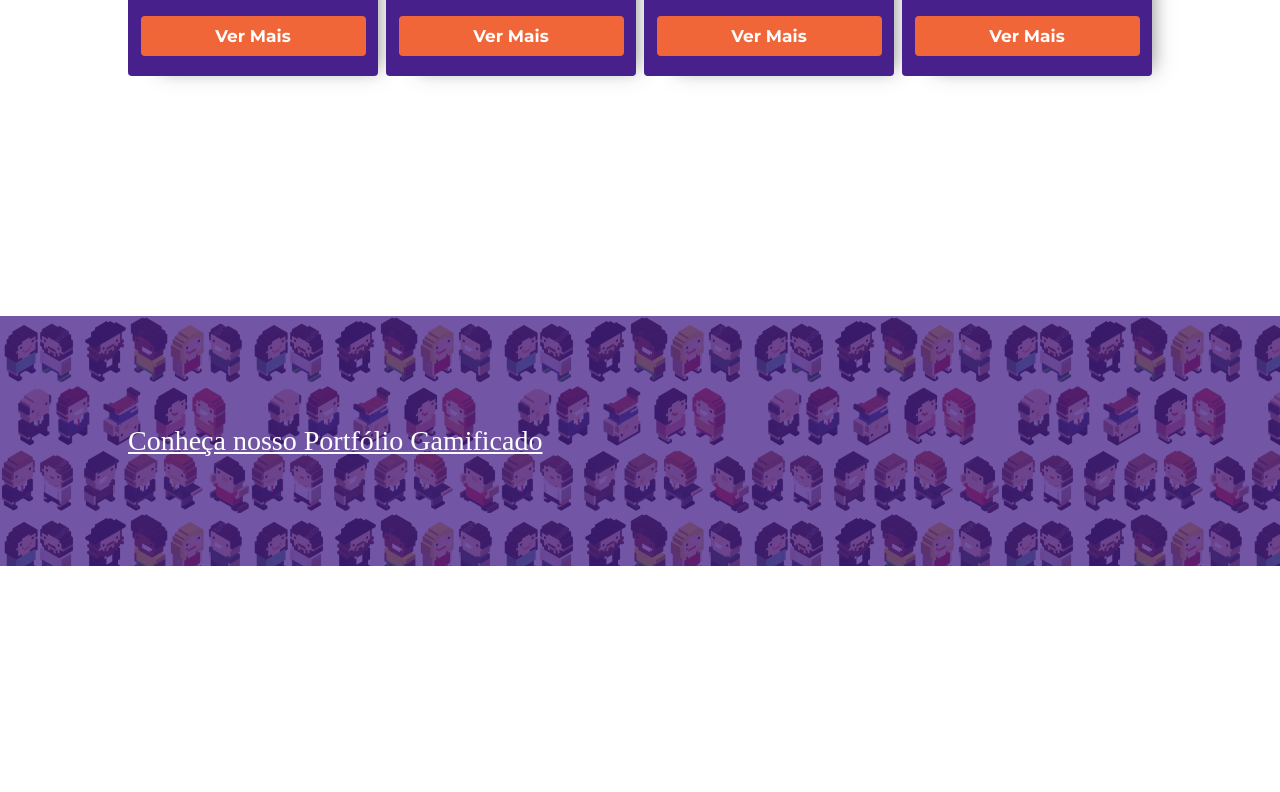
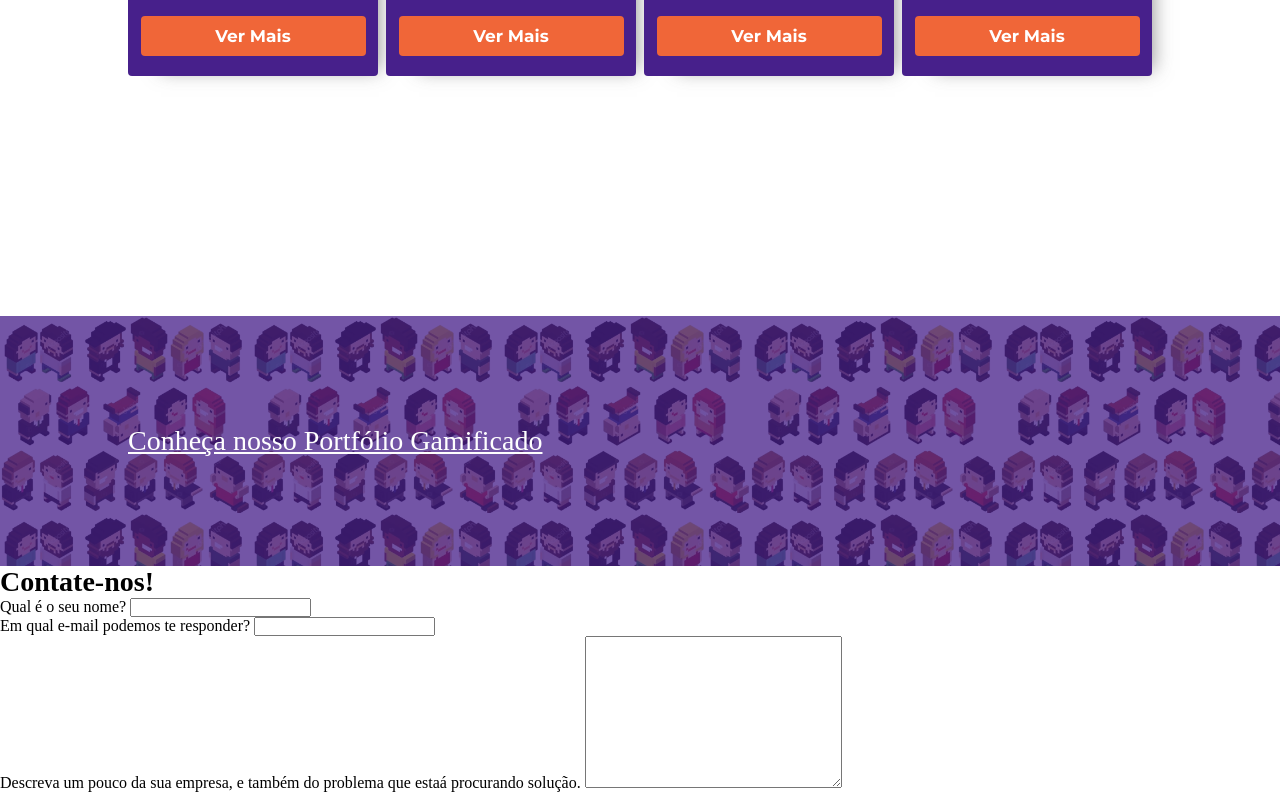
Before and after one commit to Dutercetti/gamificaai, a plain HTML site: page index.html in a window 1280 px wide. Shown: the part 2026-2818 px from the top of the page. Before the commit the page ends 2592 px from the top, so only its background shows below. Drawn offline with Linux system fonts and the light colour scheme; a web font is replaced by a local one.

Commit message:
feat: Seção de formulário criada

```diff
--- a/index.html
+++ b/index.html
@@ -73,8 +73,29 @@
     <section id="portfolio">
         <div class="filtro"></div>
         <div class="container-grid">
-            <a href="#">Conheça nosso Portfólio Gamificado</a>
+            <a href="">Conheça nosso Portfólio Gamificado</a>
         </div>
+    </section>
+
+    <section id="contato">
+        <h2>Contate-nos!</h2>
+
+        <form>
+            <div class="campo">
+                <label for="">Qual é o seu nome?</label>
+                <input type="text">
+            </div>
+
+            <div class="campo">
+                <label for="">Em qual e-mail podemos te responder?</label>
+                <input type="email">
+            </div>
+
+            <div class="campo-descricao">
+                <label for="">Descreva um pouco da sua empresa, e também do problema que estaá procurando solução.</label>
+                <textarea id="" cols="30" rows="10"></textarea>
+            </div>
+        </form>
     </section>
 </body>
 
```
